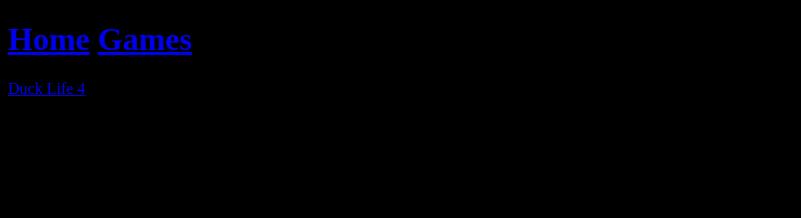
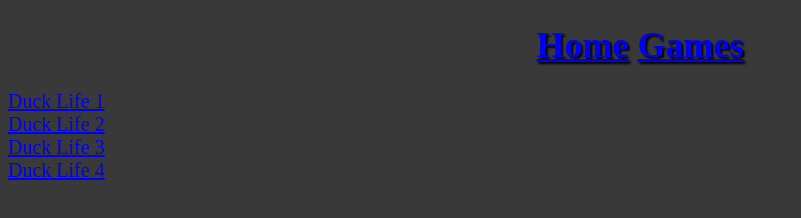
Before and after one commit to wadeinator74/playswf, a plain HTML site: page games.html in a window 1280 px wide. Shown: the whole page, without its empty margins (0-801 px from the left). Drawn offline with Linux system fonts and the light colour scheme.

```diff
--- /dev/null
+++ b/css/flash.css
@@ -0,0 +1,8 @@
+body{
+	background-color: #000000;
+}
+#flash{
+margin: 0 auto;
+width: 1116px;
+height: 714px;
+}
--- a/css/games.css
+++ /dev/null
@@ -1,8 +0,0 @@
-body{
-	background-color: #000000 !important;
-}
-#flash{
-margin: 0 auto;
-width: 1116px;
-height: 714px;
-}
--- a/css/main.css
+++ b/css/main.css
@@ -1,3 +1,15 @@
 body{
-	background-color: #000000;
+	background-color: #3A3939;
 }
+h1 {
+    text-align:center;
+	font-size:36px;
+	color:#00FFBB;
+	text-shadow:#000000 2px 2px 2px;
+}
+#gamelink{
+	font-size:20px;
+}
+a:visited {
+    color:#00FFBB;
+}
--- a/games.html
+++ b/games.html
@@ -11,6 +11,15 @@
         <a = href="index.html">Home</a>
         <a = href="games.html">Games</a>
     </h1>
-    <a = href="duck life 4.html">Duck Life 4</a>
+    <div id="gamelink">
+        <a = href="duck life 4.html">Duck Life 1</a>
+        <br />
+        <a = href="duck life 4.html">Duck Life 2</a>
+        <br />
+        <a = href="duck life 4.html">Duck Life 3</a>
+        <br />
+        <a = href="duck life 4.html">Duck Life 4</a>
+    </div>
+
 </body>
 </html>
```
Also changed, not shown: duck life 1.html (added, +14 -0 lines), duck life 2.html (added, +14 -0 lines), duck life 3.html (added, +14 -0 lines), duck life 4.html (+1 -1 lines), 3 other files.
